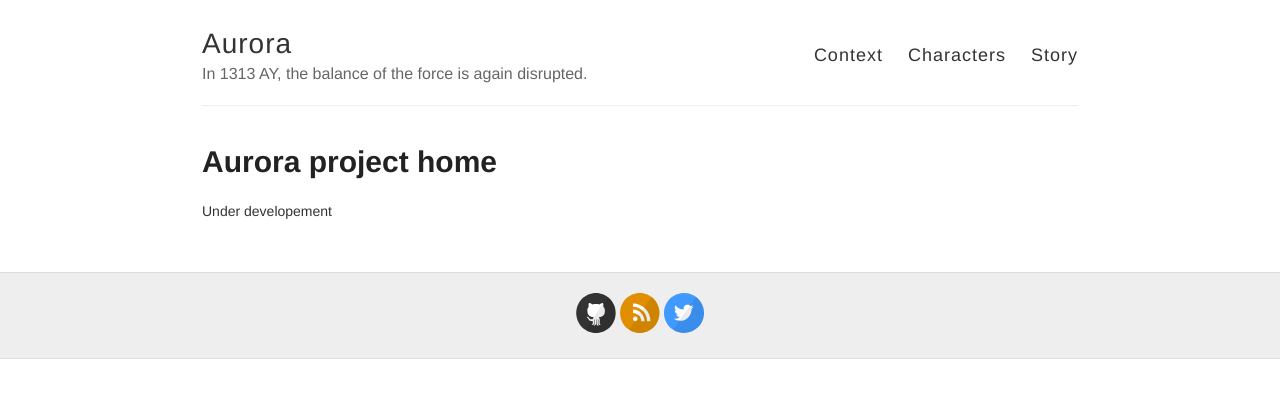
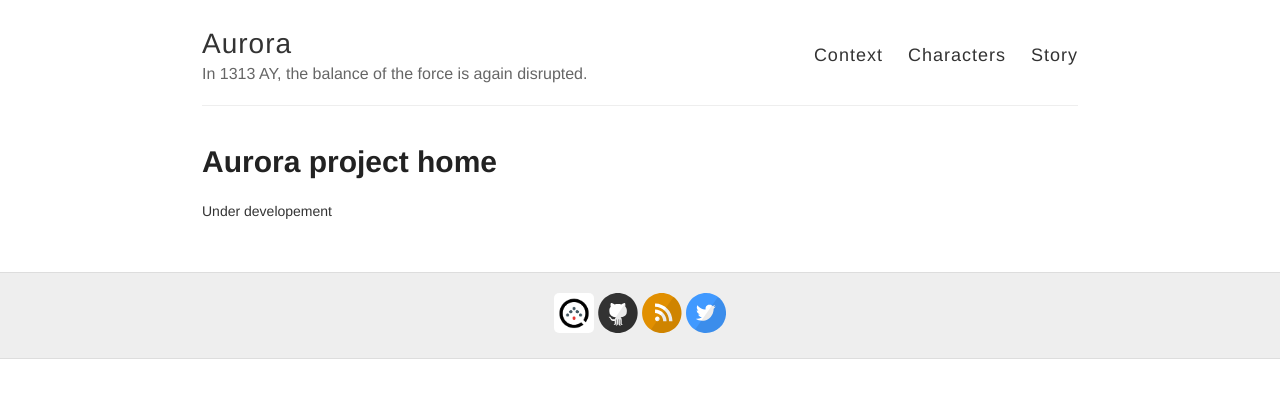
Before and after one commit to the-prism/website, a Jekyll site: the page built from Aurora/index.md, in a window 1280 px wide. Shown: the top 398 px of the page. Built offline with Jekyll 4.4.1, drawn with Linux system fonts in a browser that asks for light colours; our own code applies the rules of GitHub Pages for plain Markdown files.

Commit message:
Link back to home

```diff
--- a/_layouts/aurora.html
+++ b/_layouts/aurora.html
@@ -42,6 +42,7 @@
     <div class="wrapper-footer">
       <div class="container">
         <footer class="footer">
+          <a href="{{ site.baseurl }}/"><img class="svg-icon round" src="{{ site.avatar }}" /></a>
           {% include svg-icons.html %}
         </footer>
       </div>
--- a/style.scss
+++ b/style.scss
@@ -331,3 +331,7 @@ article.post {
   right: 0;
   margin-right: 0;
 }
+
+.round {
+  border-radius: 5px;
+}
```
